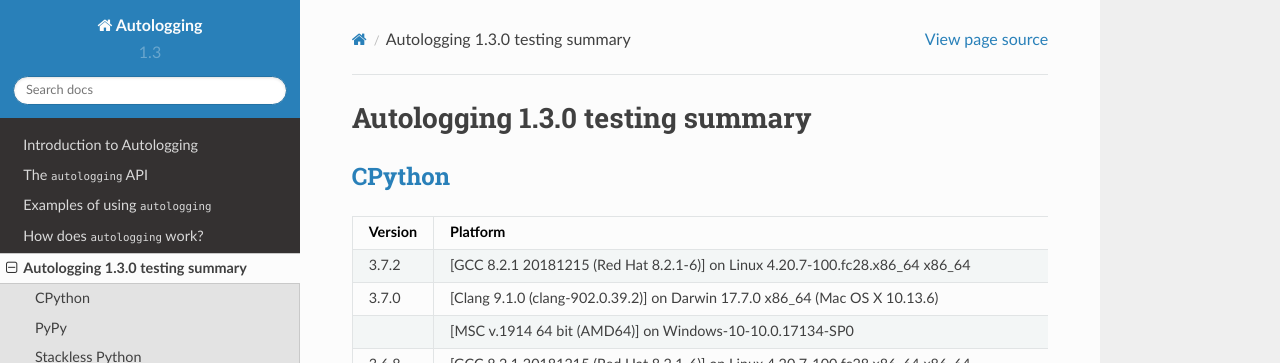
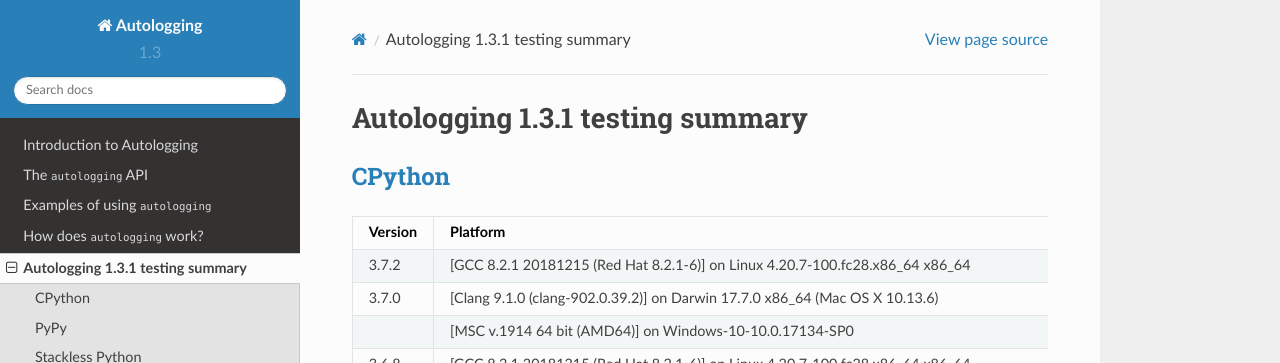
Before and after one commit to mzipay/Autologging, a Sphinx documentation site: the page built from doc/source/testing.rst, in a window 1280 px wide and 900 px high. Shown: the top 363 px of the window. Built offline with Sphinx 7.4.7 and the Read the Docs theme 2.0.0, drawn with Linux system fonts in a browser that asks for light colours.

Commit message:
promoted version to 1.3.1

```diff
--- a/autologging.py
+++ b/autologging.py
@@ -24,7 +24,7 @@
 # OTHER DEALINGS IN THE SOFTWARE.
 
 __author__ = "Matthew Zipay <mattz@ninthtest.info>"
-__version__ = "1.3.0"
+__version__ = "1.3.1"
 
 from functools import wraps
 from inspect import isclass, isgenerator, ismethod, isroutine
--- a/doc/source/conf.py
+++ b/doc/source/conf.py
@@ -60,7 +60,7 @@
 # The short X.Y version.
 version = "1.3"
 # The full version, including alpha/beta/rc tags.
-release = "1.3.0"
+release = "1.3.1"
 
 # The language for content autogenerated by Sphinx. Refer to documentation
 # for a list of supported languages.
--- a/doc/source/testing.rst
+++ b/doc/source/testing.rst
@@ -1,5 +1,5 @@
 =================================
-Autologging 1.3.0 testing summary
+Autologging 1.3.1 testing summary
 =================================
 
 .. _CPython: https://www.python.org/
--- a/setup.py
+++ b/setup.py
@@ -7,7 +7,7 @@
 
 setup(
     name="Autologging",
-    version="1.3.0",
+    version="1.3.1",
     description="Autologging makes logging and tracing Python classes easy.",
     long_description=long_description,
     long_description_content_type="text/markdown",
```
